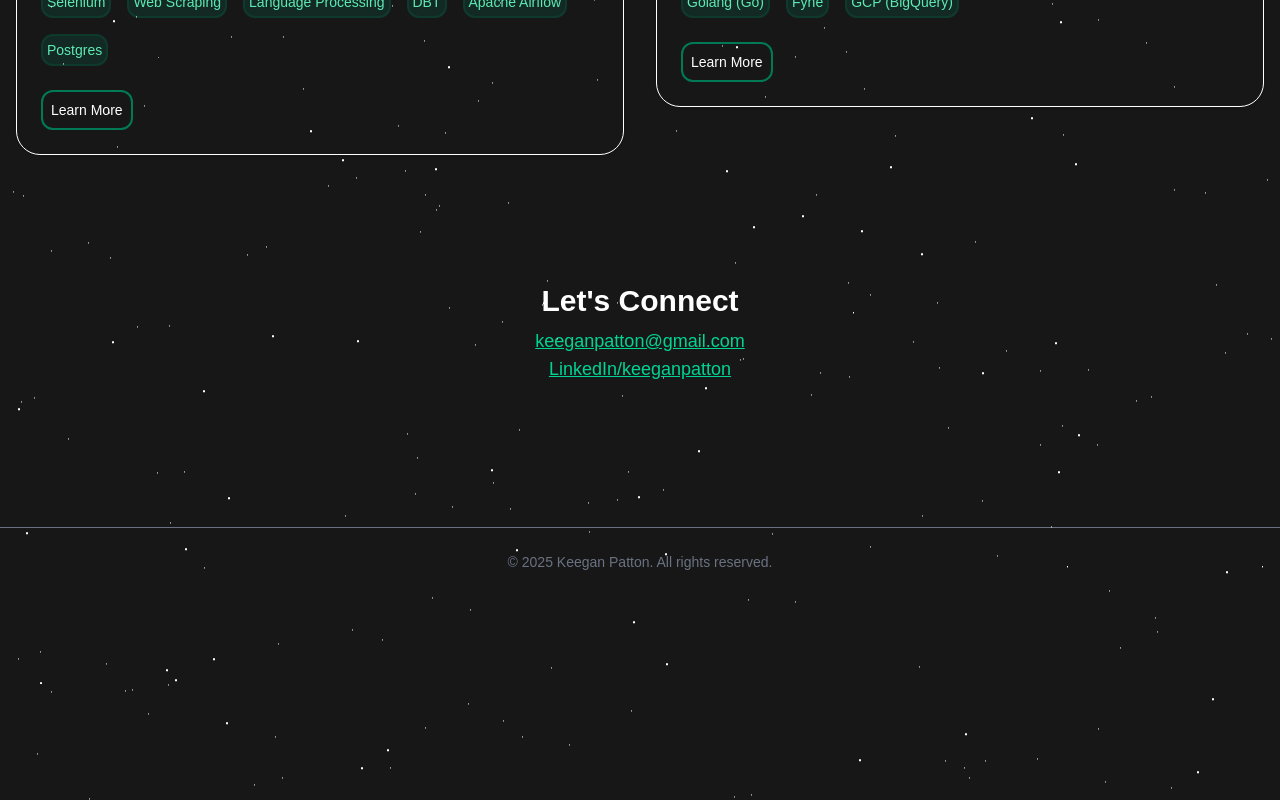
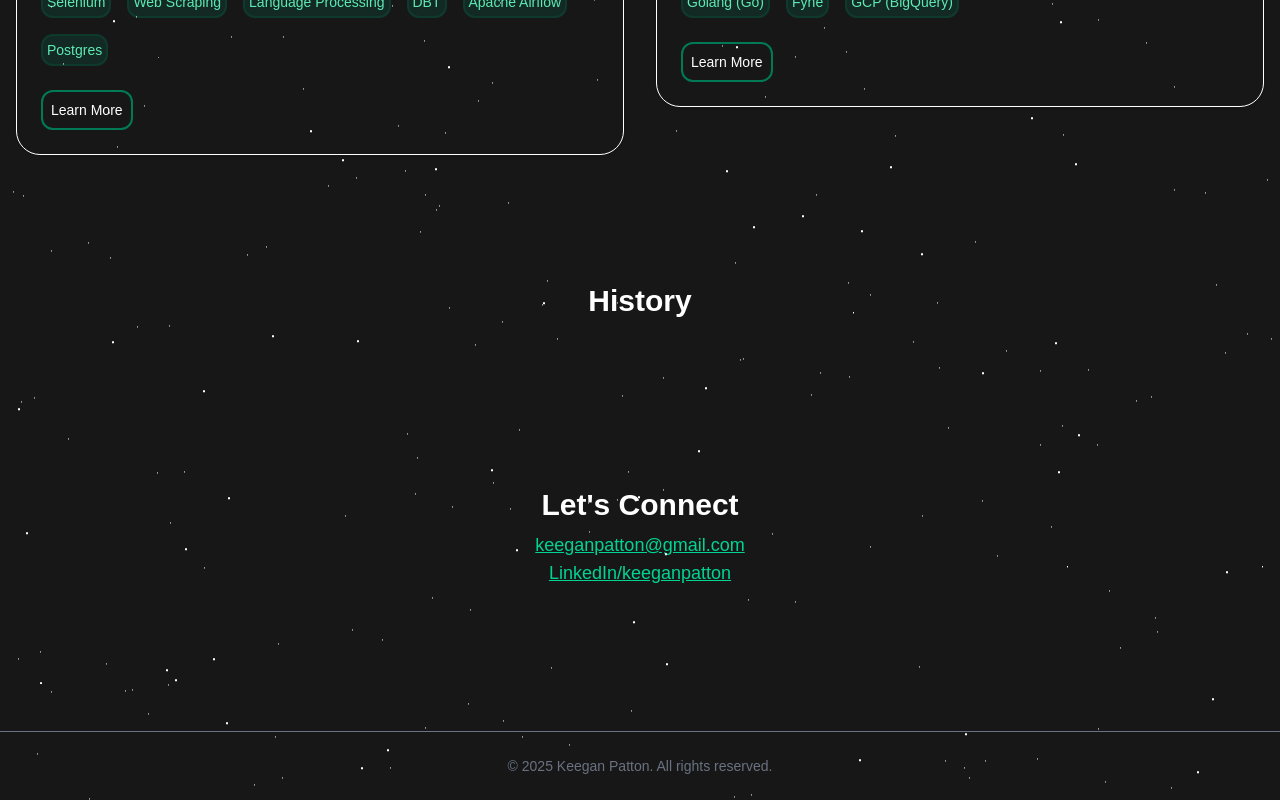
Before and after one commit to dbo-keeganpatton/personal-website-2.0, a Next.js app: page / in a window 1280 px wide. Shown: the part 1233-2033 px from the top of the page. Before the commit the page ends 1886 px from the top, so only its background shows below. Built offline with nearby package versions, Linux system fonts and the light colour scheme.

Commit message:
initial history section commit

```diff
--- a/app/page.tsx
+++ b/app/page.tsx
@@ -2,15 +2,21 @@ import Hero from '@/components/Hero'
 import About from '@/components/About'
 import Projects from '@/components/Projects'
 import Contact from '@/components/Contact'
+import Jobs from '@/components/Jobs'
 
 
 export default function Home() {
+
     return (
-    <>
+
+        <div>
+
             <Hero />
             <About />
             <Projects />
+            <Jobs />
             <Contact />
-    </>
+
+        </div>
     )
 }
--- /dev/null
+++ b/components/Job1.tsx
@@ -0,0 +1,6 @@
+export default function Job1 () {
+    return (
+        <div>
+        </div>
+    )
+}
--- /dev/null
+++ b/components/Jobs.tsx
@@ -0,0 +1,20 @@
+export default function Jobs () {
+
+    return (
+
+        <section className="py-16">
+
+            <h2 className="text-3xl font-semibold text-center mb-10 "> History </h2>
+
+            <div className="grid grid-cols-1 gap-8 overflow-visible">
+
+
+                {/* Begin Jobs List */}
+
+                {/* End Jobs List */}
+
+            </div>
+        </section>
+
+    )
+}
```
Lines whose indentation alone changed are shown as unchanged.
